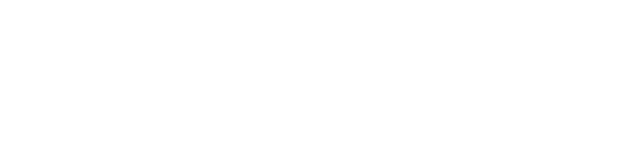
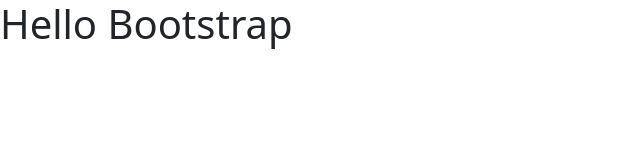
Before and after one commit to joaovpolizelli/bootstrap5-site-viagem, a plain HTML site: page index.html in a window 1280 px wide. Shown: the whole page, without its empty margins (0-640 px from the left). Drawn offline with Linux system fonts and the light colour scheme.

Commit message:
bootstrap 5

```diff
--- a/index.html
+++ b/index.html
@@ -5,8 +5,11 @@
     <meta http-equiv="X-UA-Compatible" content="IE=edge">
     <meta name="viewport" content="width=device-width, initial-scale=1.0">
     <title>Document</title>
+    <link href="bootstrap-5/bootstrap.min.css" rel="stylesheet">
 </head>
 <body>
+  <h1>Hello Bootstrap</h1>
 
+  <script src="bootstrap-5/bootstrap.bundle.min.js"></script>
 </body>
 </html>
```
Also changed, not shown: bootstrap-5/bootstrap.bundle.min.js (added), bootstrap-5/bootstrap.min.css (added).
